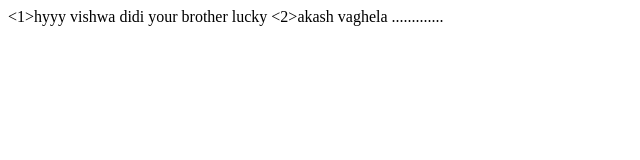
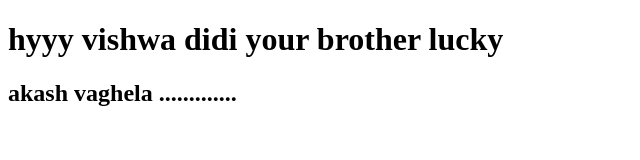
Before and after one commit to GaurangJ8/Lucky, a plain HTML site: page index.html in a window 1280 px wide. Shown: the whole page, without its empty margins (0-640 px from the left). Drawn offline with Linux system fonts and the light colour scheme.

Commit message:
Update index.html

```diff
--- a/index.html
+++ b/index.html
@@ -6,7 +6,7 @@
     <title>Document</title>
 </head>
 <body>
-    <1>hyyy vishwa didi your brother lucky </1>
-    <2>akash vaghela .............</2>
+    <h1>hyyy vishwa didi your brother lucky </h1>
+    <h2>akash vaghela .............</h2>
 </body>
 </html>
```
